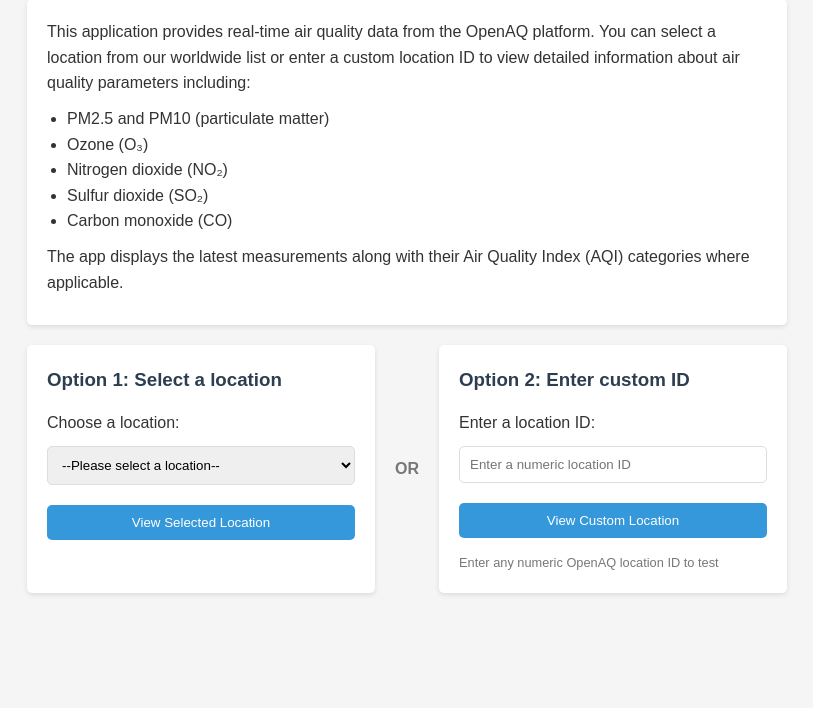
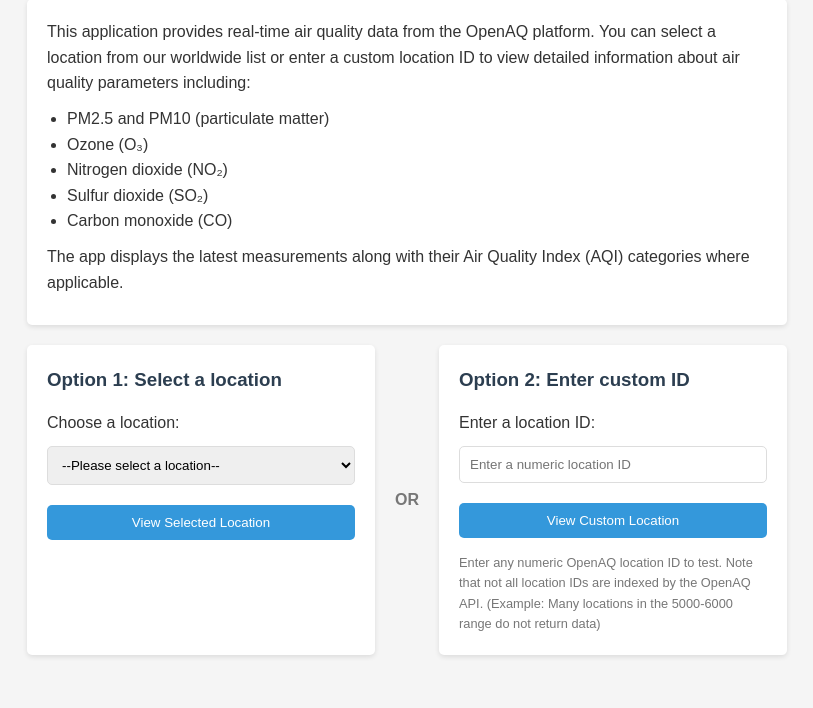
Before and after one commit to ChristianLyle720/openAQ-app, a Flask app: page / in a window 1280 px wide. Shown: the part 92-800 px from the top of the page, without its empty margins (233-1046 px from the left). Run offline with Flask 2, Linux system fonts and the light colour scheme.

Commit message:
Explain OpenAQ API missing data

```diff
--- a/templates/index.html
+++ b/templates/index.html
@@ -55,7 +55,7 @@
                 <label for="custom-location-id">Enter a location ID:</label>
                 <input type="number" id="custom-location-id" min="1" placeholder="Enter a numeric location ID">
                 <button type="button" id="custom-view-button">View Custom Location</button>
-                <p class="help-text">Enter any numeric OpenAQ location ID to test</p>
+                <p class="help-text">Enter any numeric OpenAQ location ID to test. Note that not all location IDs are indexed by the OpenAQ API. (Example: Many locations in the 5000-6000 range do not return data)</p>
             </div>
         </div>
     </div>
```
